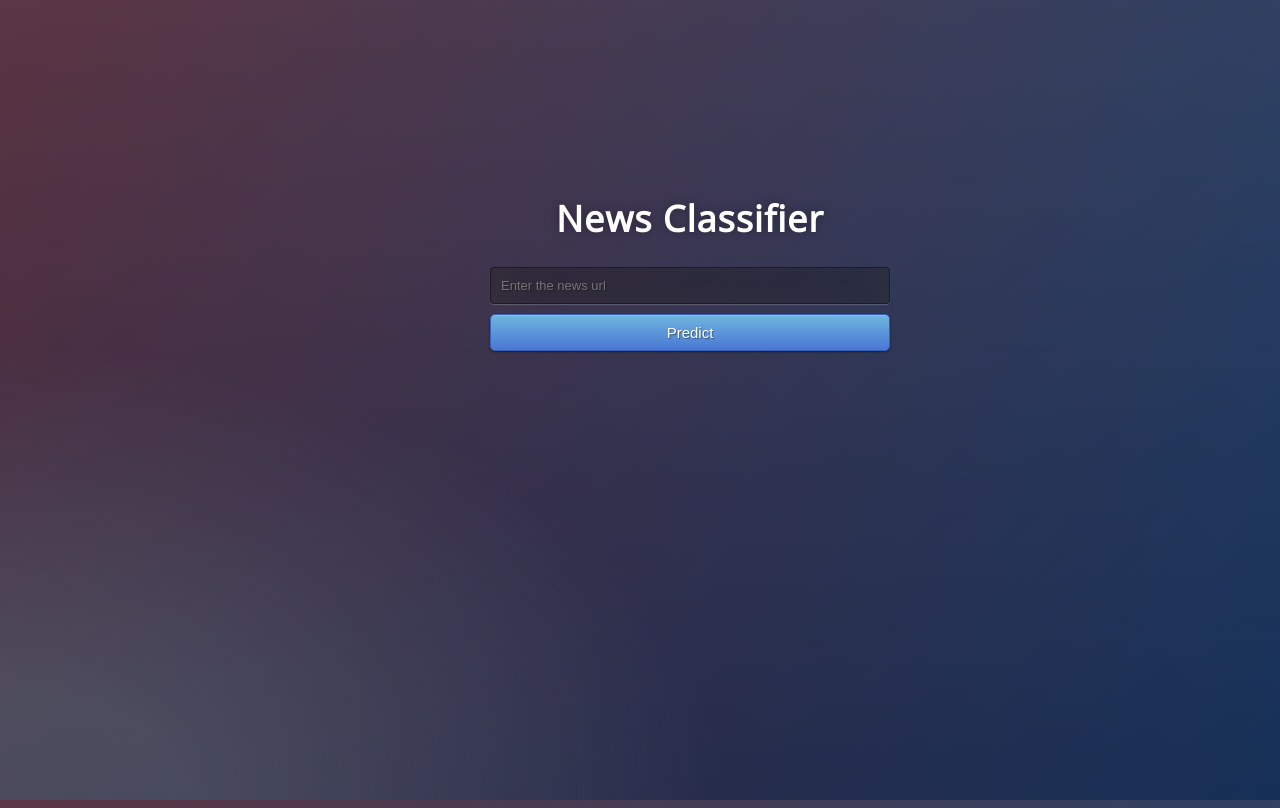
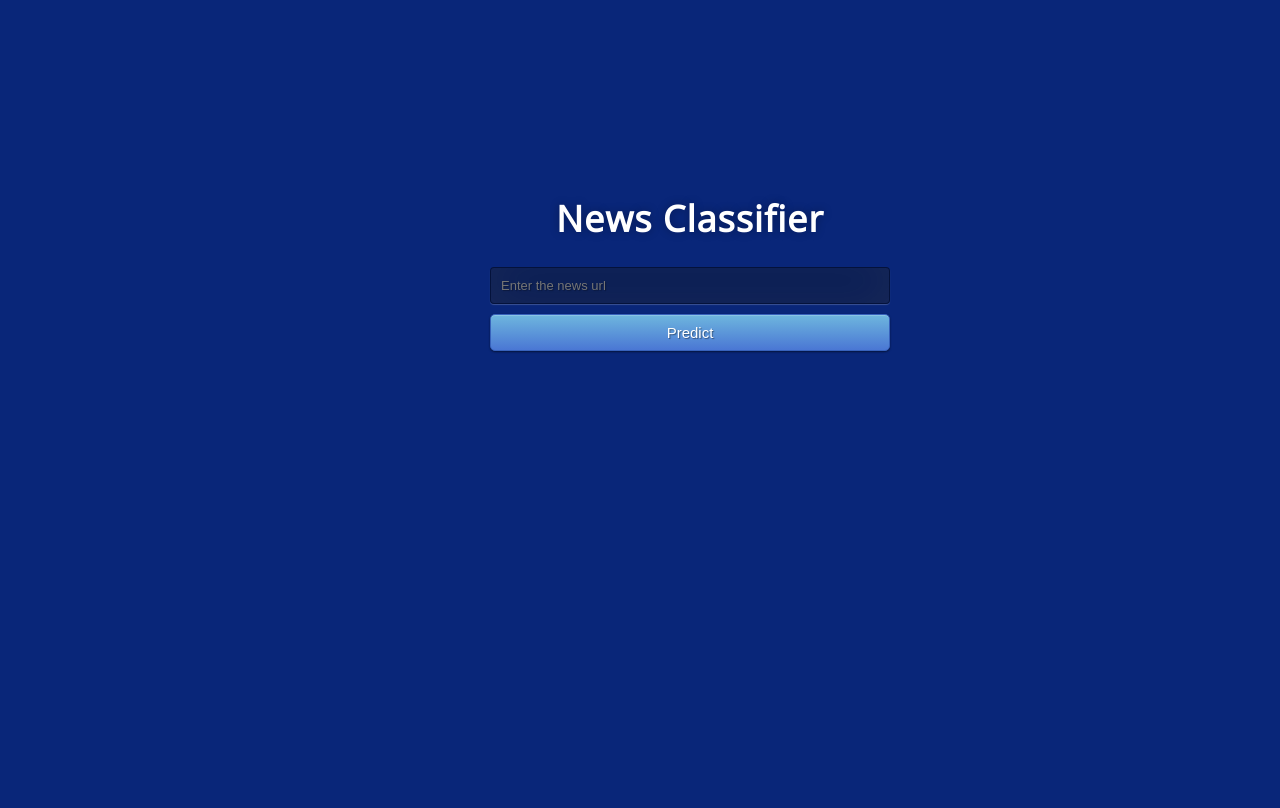
Before and after one commit to Sa7ya/fakenews, a Flask app: page / in a window 1280 px wide. Run offline with Flask 2, Linux system fonts and the light colour scheme; parts of the project's set-up code (start-up, migrations or seed data) failed here and were passed over.

Commit message:
Update style.css

```diff
--- a/static/css/style.css
+++ b/static/css/style.css
@@ -17,17 +17,12 @@ body {
 	width: 100%;
 	height:100%;
 	font-family: 'Open Sans', sans-serif;
-	background: #095628;
+	background: #092679;
 	color: #fff;
 	font-size: 18px;
 	text-align:center;
 	letter-spacing:1.2px;
-	background: -moz-radial-gradient(0% 100%, ellipse cover, rgba(104,128,138,.4) 10%,rgba(138,114,76,0) 40%),-moz-linear-gradient(top,  rgba(57,173,219,.25) 0%, rgba(42,60,87,.4) 100%), -moz-linear-gradient(-45deg,  #670d10 0%, #092756 100%);
-	background: -webkit-radial-gradient(0% 100%, ellipse cover, rgba(104,128,138,.4) 10%,rgba(138,114,76,0) 40%), -webkit-linear-gradient(top,  rgba(57,173,219,.25) 0%,rgba(42,60,87,.4) 100%), -webkit-linear-gradient(-45deg,  #670d10 0%,#092756 100%);
-	background: -o-radial-gradient(0% 100%, ellipse cover, rgba(104,128,138,.4) 10%,rgba(138,114,76,0) 40%), -o-linear-gradient(top,  rgba(57,173,219,.25) 0%,rgba(42,60,87,.4) 100%), -o-linear-gradient(-45deg,  #670d10 0%,#092756 100%);
-	background: -ms-radial-gradient(0% 100%, ellipse cover, rgba(104,128,138,.4) 10%,rgba(138,114,76,0) 40%), -ms-linear-gradient(top,  rgba(57,173,219,.25) 0%,rgba(42,60,87,.4) 100%), -ms-linear-gradient(-45deg,  #670d10 0%,#092756 100%);
-	background: -webkit-radial-gradient(0% 100%, ellipse cover, rgba(104,128,138,.4) 10%,rgba(138,114,76,0) 40%), linear-gradient(to bottom,  rgba(57,173,219,.25) 0%,rgba(42,60,87,.4) 100%), linear-gradient(135deg,  #670d10 0%,#092756 100%);
-	filter: progid:DXImageTransform.Microsoft.gradient( startColorstr='#3E1D6D', endColorstr='#092756',GradientType=1 );
+
 
 }
 .login {
```
